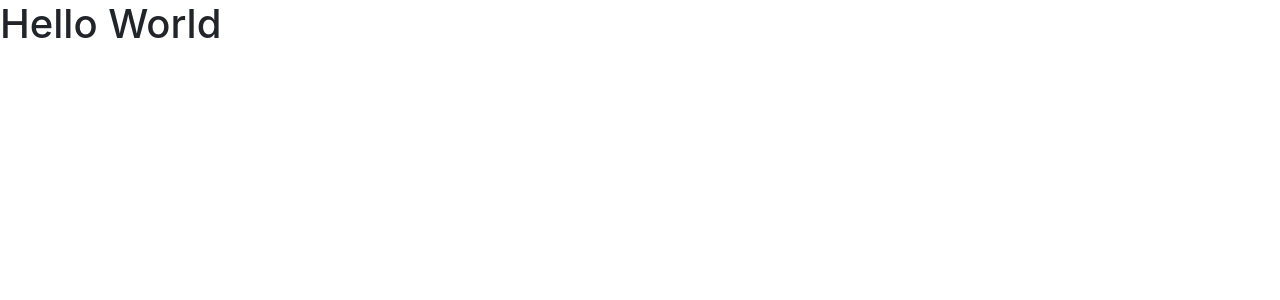
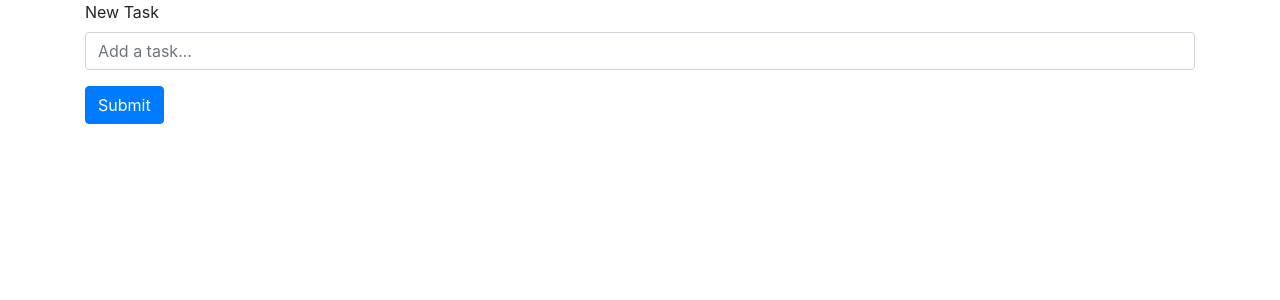
Before and after one commit to Tsugami/todolist-react-bootstrap, a React (Create React App) app: page / in a window 1280 px wide. Shown: the top 300 px of the page. Built offline with nearby package versions, Linux system fonts and the light colour scheme.

Commit message:
add form to add new task

```diff
--- a/src/App.js
+++ b/src/App.js
@@ -1,8 +1,26 @@
-import React from 'react'
+import React, { useState } from 'react'
+import { Container } from 'react-bootstrap'
+import TodoForm from './components/TodoForm'
+import { generateID } from './utils/generateID'
 
-function App () {
+function App() {
+  const [tasks, setTasks] = useState([])
+  const [newTask, setNewTask] = useState('')
+
+  const onNewTask = (event) => {
+    event.preventDefault()
+    setTasks(tasks.concat({ id: generateID(), content: newTask }))
+    setNewTask('')
+  }
+
   return (
-    <h1>Hello World</h1>
+    <Container>
+      <TodoForm
+        value={newTask}
+        onChange={(event) => setNewTask(event.target.value)}
+        onSubmit={onNewTask}
+      />
+    </Container>
   )
 }
 
--- /dev/null
+++ b/src/components/TodoForm.js
@@ -0,0 +1,22 @@
+import React from 'react'
+import { Form, Button } from 'react-bootstrap'
+
+const TodoForm = ({ onSubmit, value, onChange }) => {
+  return (
+    <Form onSubmit={onSubmit}>
+      <Form.Group controlId='TodoForm'>
+        <Form.Label>New Task</Form.Label>
+        <Form.Control
+          value={value}
+          onChange={onChange}
+          placeholder='Add a task...'
+        />
+      </Form.Group>
+      <Button variant='primary' type='submit'>
+        Submit
+      </Button>
+    </Form>
+  )
+}
+
+export default TodoForm
```
